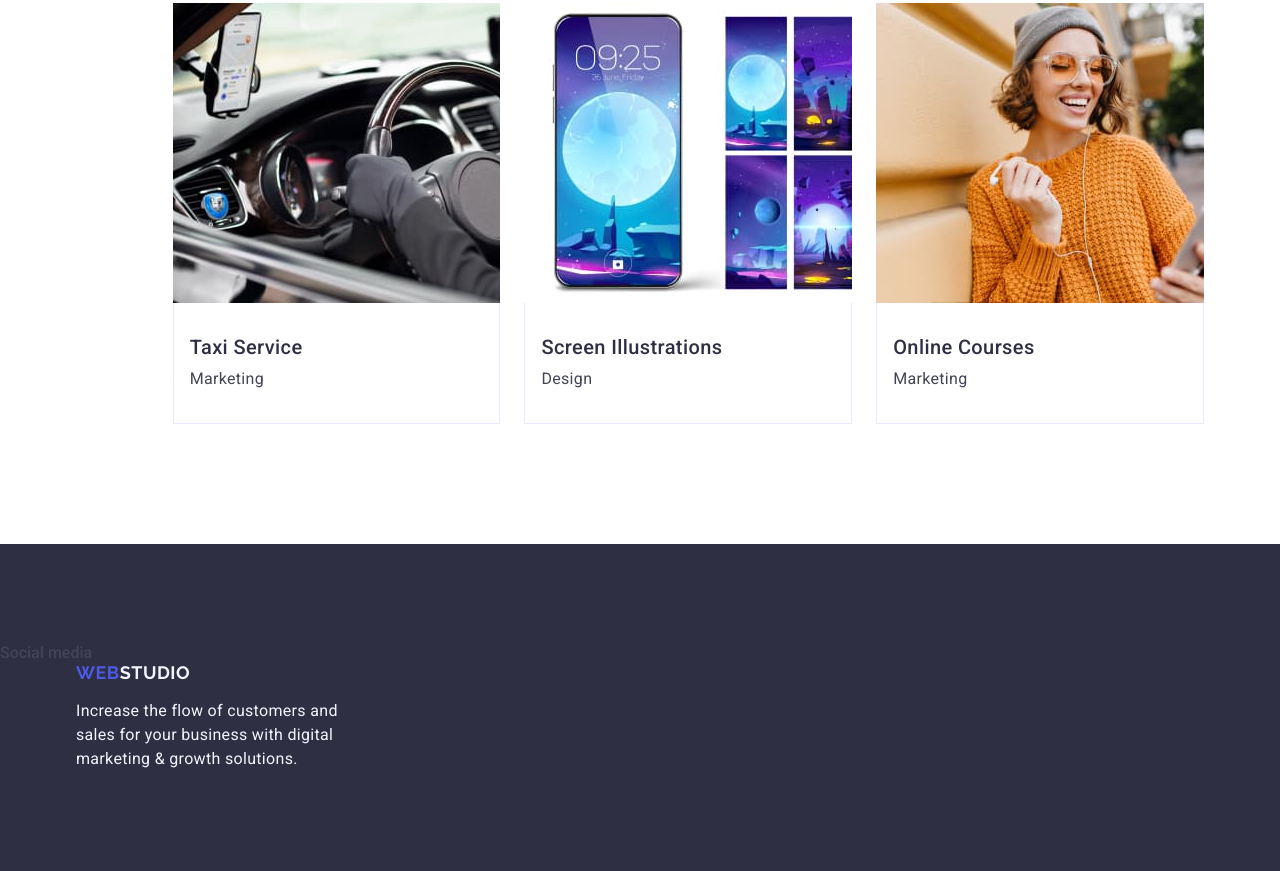
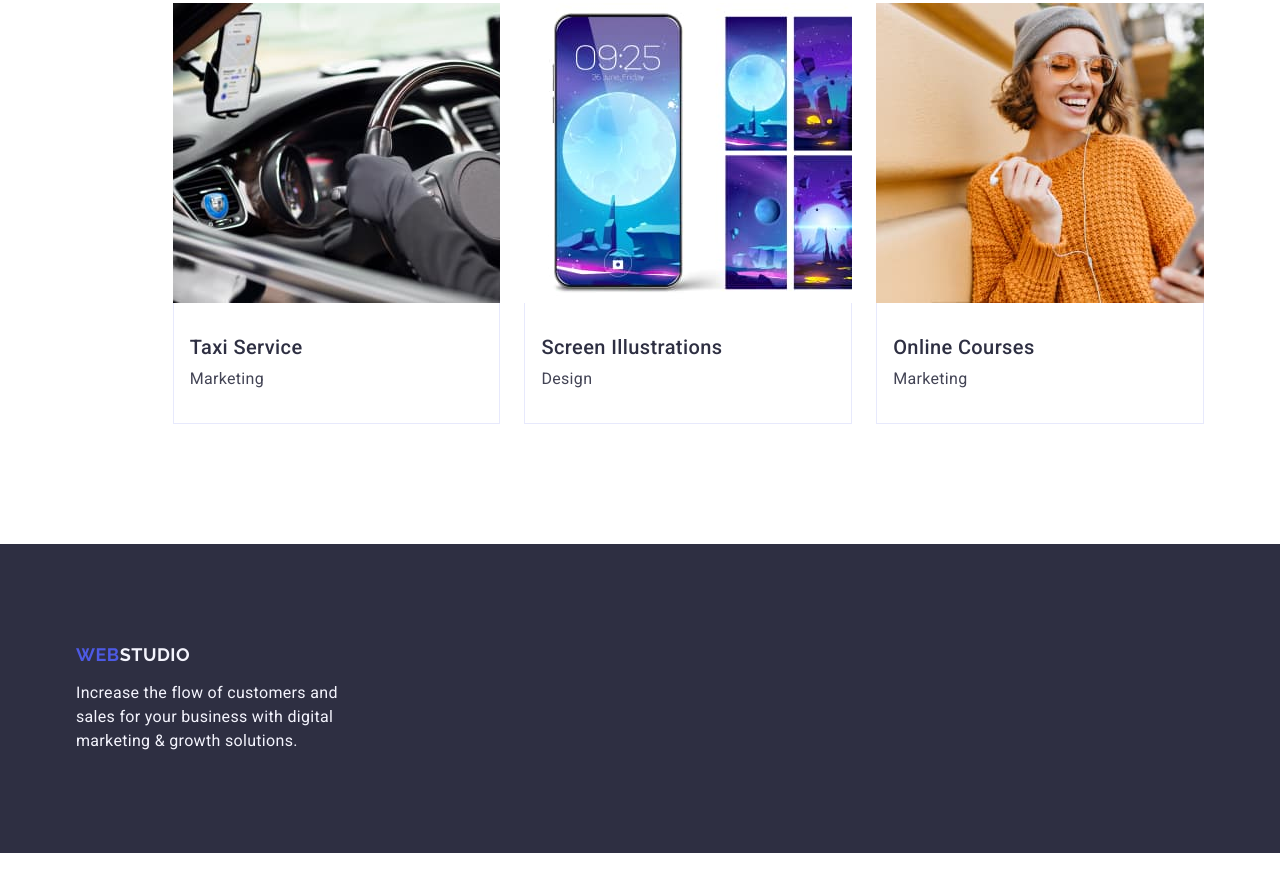
Before and after one commit to VitaliiMovchanets/goit-markup-hw-04, a plain HTML site: page index.html in a window 1280 px wide. Shown: the part 2363-3234 px from the top of the page. Drawn offline with nearby package versions, Linux system fonts and the light colour scheme.

Commit message:
add index.html file

```diff
--- a/css/stiles.css
+++ b/css/stiles.css
@@ -344,11 +344,6 @@ background-color: #404bbf;
     margin-right: 120px;
 }
 
-.footer-links-title {
-    font-weight: 500;
-
-}
-
 .footer-stiles {
     background-color: #2e2f42;
     padding: 100px 0;
--- a/index.html
+++ b/index.html
@@ -311,9 +311,9 @@
     </main>
 
     <footer class="footer-stiles">
-        <div class="footer-links"><p class="footer-links-title">Social media</p></div>
+
         <div class="container">
-            <div class="footer-conteiner">
+            <div class="footer-container">
     <a class="logo-footer" href="./index.html">Web<span class="logo-footer-part">Studio</span> </a>
             <p class="footer-text">Increase the flow of customers and sales for your business with digital marketing & growth solutions.</p></div>
             </div>
```
